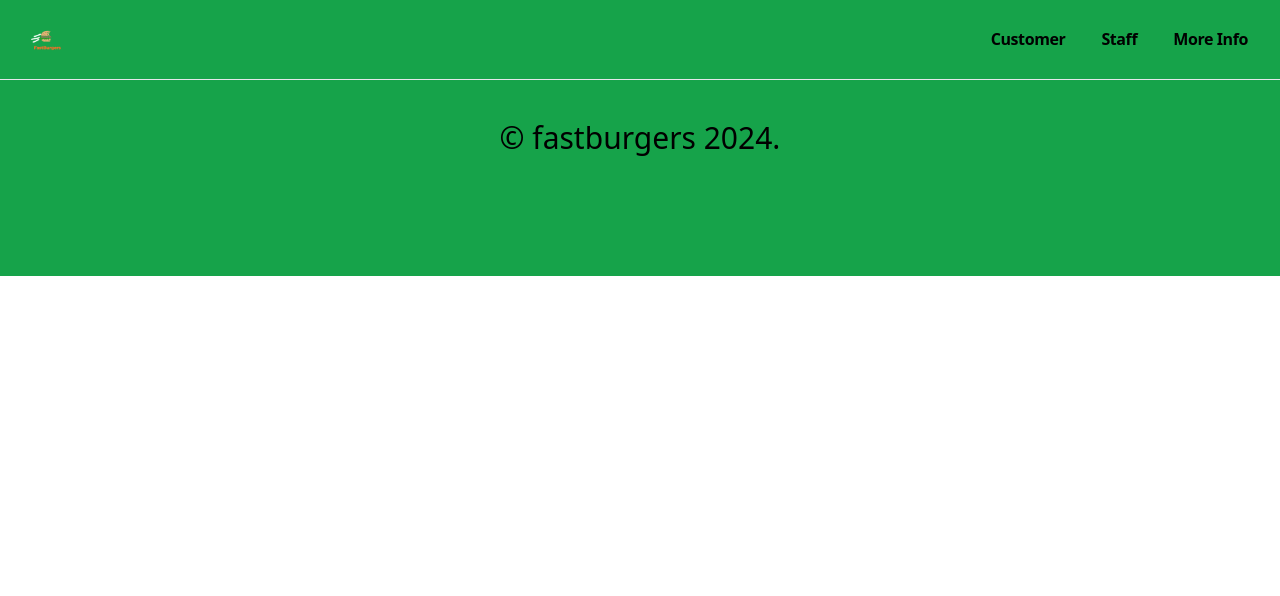
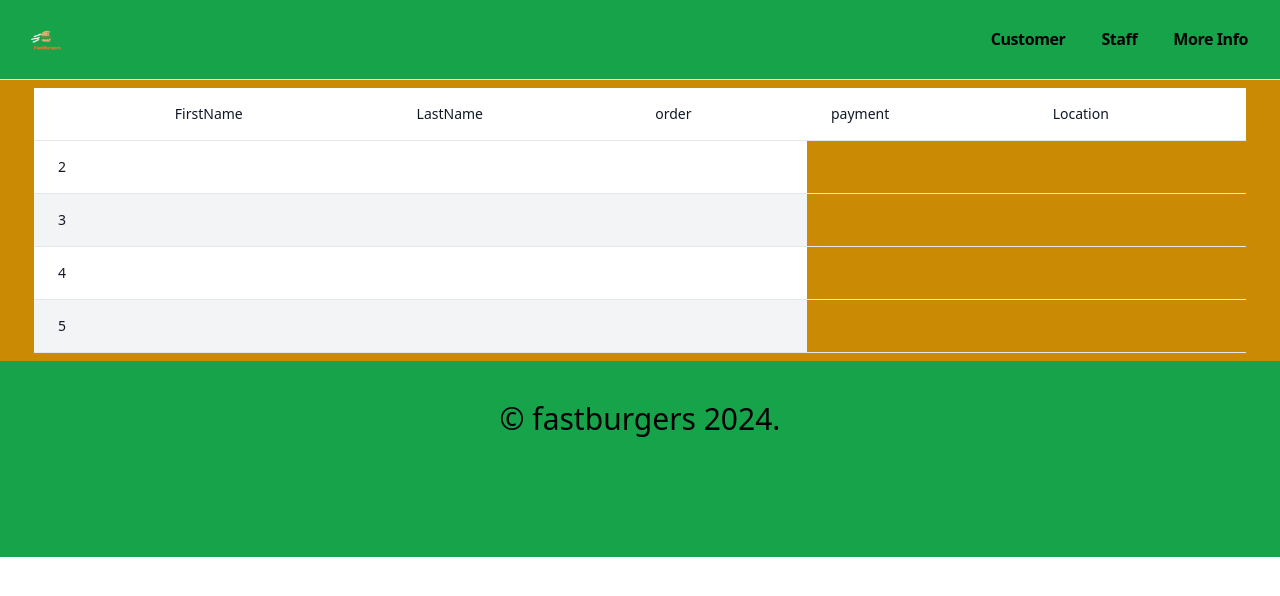
Before and after one commit to Michal6003/fastburgers, a PHP site: page /fastburgers/staff in a window 1280 px wide. Shown: the part 25-621 px from the top of the page. Run offline with PHP 8.4, Linux system fonts and the light colour scheme; data that the repository does not hold is empty; some libraries are stand-ins or nearby versions.

Commit message:
updated staff page

```diff
--- a/pages/staff.php
+++ b/pages/staff.php
@@ -1,9 +1,131 @@
+
 <?php
 include '../config/dbConfig.php';
 include '../partials/header.php';
 include '../partials/navigation.php';
+
+$order = $conn ->prepare("SELECT
+s.staff_firstname,
+s.staff_surname,
+s.staff_role,
+st.store_location
+from `orders` o
+INNER JOIN staff s ON o.fk_staff_id = s.staff_ID
+INNER JOIN store st ON o.fk_store_id = st.store_ID
+
+
+");
+$order->execute();
+$order->store_result();
+$order->bind_result($sname, $ssurname, $srole, $sloc);
+
 ?>
 
 
+<div class ="bg-yellow-600">
+<div class="flex flex-col">
+  <div class="overflow-x-auto sm:mx-0.5 lg:mx-0.5">
+    <div class="py-2 inline-block min-w-full sm:px-6 lg:px-8">
+      <div class="overflow-hidden">
+        <table class="min-w-full">
+
+          <thead class="bg-white border-b">
+
+            <tr>
+              <th scope="col" class="text-sm font-medium text-gray-900 px-6 py-4 text-left">
+
+              </th>
+              <th scope="col" class="text-sm font-medium text-gray-900 px-6 py-4 text-left">
+                FirstName
+              </th>
+              <th scope="col" class="text-sm font-medium text-gray-900 px-6 py-4 text-left">
+                LastName
+              </th>
+              <th scope="col" class="text-sm font-medium text-gray-900 px-6 py-4 text-left">
+                order
+              </th>
+              <th scope="col" class="text-sm font-medium text-gray-900 px-6 py-4 text-left">
+                payment
+              </th>
+              <th scope="col" class="text-sm font-medium text-gray-900 px-6 py-4 text-left">
+                Location
+              </th>
+            </tr>
+
+          </thead>
+          <?php while($order->fetch()) : ?>
+          <tbody>
+            <tr class="bg-gray-100 border-b">
+              <td class="px-6 py-4 whitespace-nowrap text-sm font-medium text-gray-900"></td>
+              <td class="text-sm text-gray-900 font-light px-6 py-4 whitespace-nowrap">
+                <?= $sname ?>
+              </td>
+              <td class="text-sm text-gray-900 font-light px-6 py-4 whitespace-nowrap">
+                <?= $ssurname ?>
+              </td>
+              <td class="text-sm text-gray-900 font-light px-6 py-4 whitespace-nowrap">
+
+              </td>
+              <td class="text-sm text-gray-900 font-light px-6 py-4 whitespace-nowrap">
+                <?= $srole ?>
+              </td>
+              <td class="text-sm text-gray-900 font-light px-6 py-4 whitespace-nowrap">
+                <?= $sloc?>
+              </td>
+            </tr>
+            <?php endwhile ?>
+            <tr class="bg-white border-b">
+              <td class="px-6 py-4 whitespace-nowrap text-sm font-medium text-gray-900">2</td>
+              <td class="text-sm text-gray-900 font-light px-6 py-4 whitespace-nowrap">
+
+              </td>
+              <td class="text-sm text-gray-900 font-light px-6 py-4 whitespace-nowrap">
+
+              </td>
+              <td class="text-sm text-gray-900 font-light px-6 py-4 whitespace-nowrap">
+
+              </td>
+            </tr>
+            <tr class="bg-gray-100 border-b">
+              <td class="px-6 py-4 whitespace-nowrap text-sm font-medium text-gray-900">3</td>
+              <td class="text-sm text-gray-900 font-light px-6 py-4 whitespace-nowrap">
+
+              </td>
+              <td class="text-sm text-gray-900 font-light px-6 py-4 whitespace-nowrap">
+
+              </td>
+              <td class="text-sm text-gray-900 font-light px-6 py-4 whitespace-nowrap">
+
+              </td>
+            </tr>
+            <tr class="bg-white border-b">
+              <td class="px-6 py-4 whitespace-nowrap text-sm font-medium text-gray-900">4</td>
+              <td class="text-sm text-gray-900 font-light px-6 py-4 whitespace-nowrap">
+
+              </td>
+              <td class="text-sm text-gray-900 font-light px-6 py-4 whitespace-nowrap">
+
+              </td>
+              <td class="text-sm text-gray-900 font-light px-6 py-4 whitespace-nowrap">
+
+              </td>
+            </tr>
+            <tr class="bg-gray-100 border-b">
+              <td class="px-6 py-4 whitespace-nowrap text-sm font-medium text-gray-900">5</td>
+              <td colspan="2" class="text-sm text-gray-900 font-light px-6 py-4 whitespace-nowrap text-center">
+
+              </td>
+              <td class="text-sm text-gray-900 font-light px-6 py-4 whitespace-nowrap">
+
+              </td>
+            </tr>
+
+          </tbody>
+        </table>
+      </div>
+    </div>
+  </div>
+</div>
+
 <?php
 include '../partials/footer.php';
--- a/partials/header.php
+++ b/partials/header.php
@@ -1,6 +1,6 @@
 <?php
-define('BASE_PATH', 'http://localhost:8040/fastburgers/')
-//define('BASE_PATH', 'http://localhost:8010/fastburgers')
+//define('BASE_PATH', 'http://localhost:8040/fastburgers/')
+define('BASE_PATH', 'http://localhost:3308/fastburger/')
 ?>
 <!DOCTYPE html>
 <html lang="en">
```
